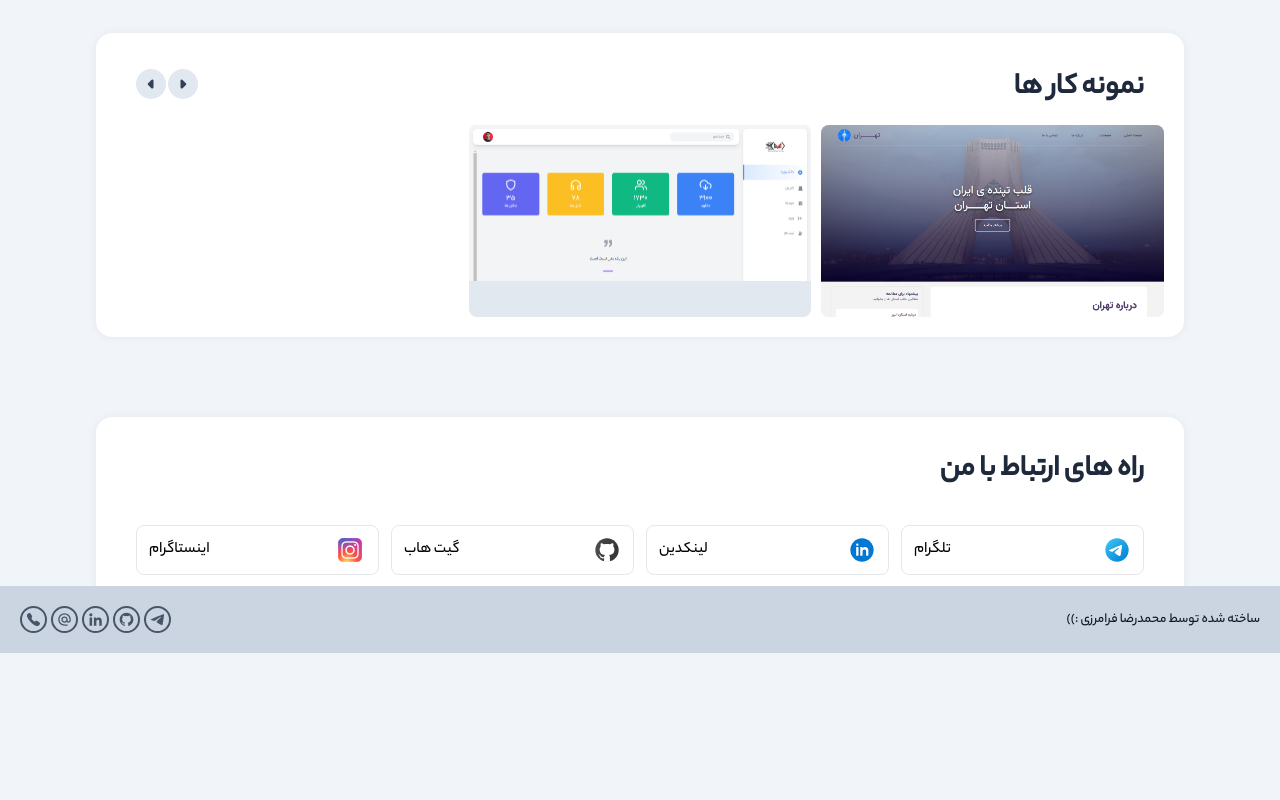
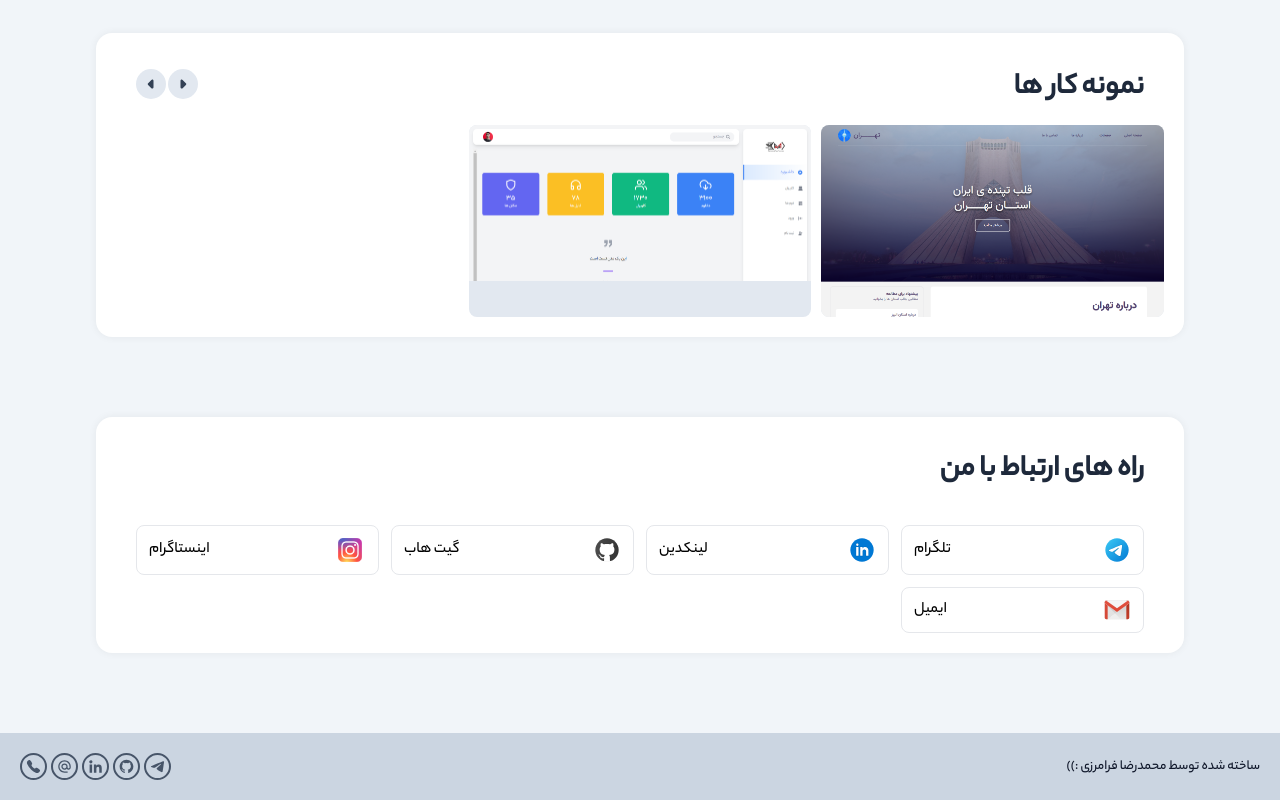
Before and after one commit to mohammadrezafaramarziii/MohammadrezaFaramarzi-Web, a website: page index.html in a window 1280 px wide. Shown: the part 1819-2619 px from the top of the page. Before the commit the page ends 2472 px from the top, so only its background shows below. Drawn offline with nearby package versions, Linux system fonts and the light colour scheme.

Commit message:
Update V1.0.3
Fix Bugs

```diff
--- a/index.html
+++ b/index.html
@@ -9,7 +9,7 @@
     <link rel="stylesheet" href="https://cdnjs.cloudflare.com/ajax/libs/OwlCarousel2/2.3.4/assets/owl.carousel.min.css" integrity="sha512-tS3S5qG0BlhnQROyJXvNjeEM4UpMXHrQfTGmbQ1gKmelCxlSEBUaxhRBj/EFTzpbP4RVSrpEikbmdJobCvhE3g==" crossorigin="anonymous" referrerpolicy="no-referrer" />
     <link rel="stylesheet" href="https://cdnjs.cloudflare.com/ajax/libs/OwlCarousel2/2.3.4/assets/owl.theme.default.min.css" integrity="sha512-sMXtMNL1zRzolHYKEujM2AqCLUR9F2C4/05cdbxjjLSRvMQIciEPCQZo++nk7go3BtSuK9kfa/s+a4f4i5pLkw==" crossorigin="anonymous" referrerpolicy="no-referrer" />
 </head>
-<body class="font-body relative h-full flex flex-col gap-20 bg-slate-100">
+<body class="font-body relative h-full bg-slate-100">
 
     <!-- ---------- header start ---------- -->
     <header class="w-full">
@@ -98,6 +98,7 @@
 
 
 
+    <div class="flex flex-col gap-20 my-20">
         <!-- ---------- profile start ---------- -->
         <section id="home" class="md:w-[85%] md:rounded-2xl md:mx-auto flex flex-col md:flex-row-reverse items-center justify-center bg-white shadow-custome gap-10 py-8 md:py-16 px-3">
 
@@ -595,12 +596,13 @@
         </section>
         <!-- --------- call data end --------- -->
 
+    </div>
 
 
 
 
     <!-- ----------- footer start ---------- -->
-    <footer class="absolute bottom-0 w-full bg-slate-300 flex flex-col-reverse md:flex-row items-center justify-between p-5 px-2 md:px-5 gap-3">
+    <footer class="bg-slate-300 flex flex-col-reverse md:flex-row items-center justify-between p-5 px-2 md:px-5 gap-3">
         <div>
             <p class="text-slate-900 text-sm">ساخته شده توسط محمدرضا فرامرزی :))</p>
         </div>
```
Also changed, not shown: assets/css/main.css. Lines whose indentation alone changed are shown as unchanged.
